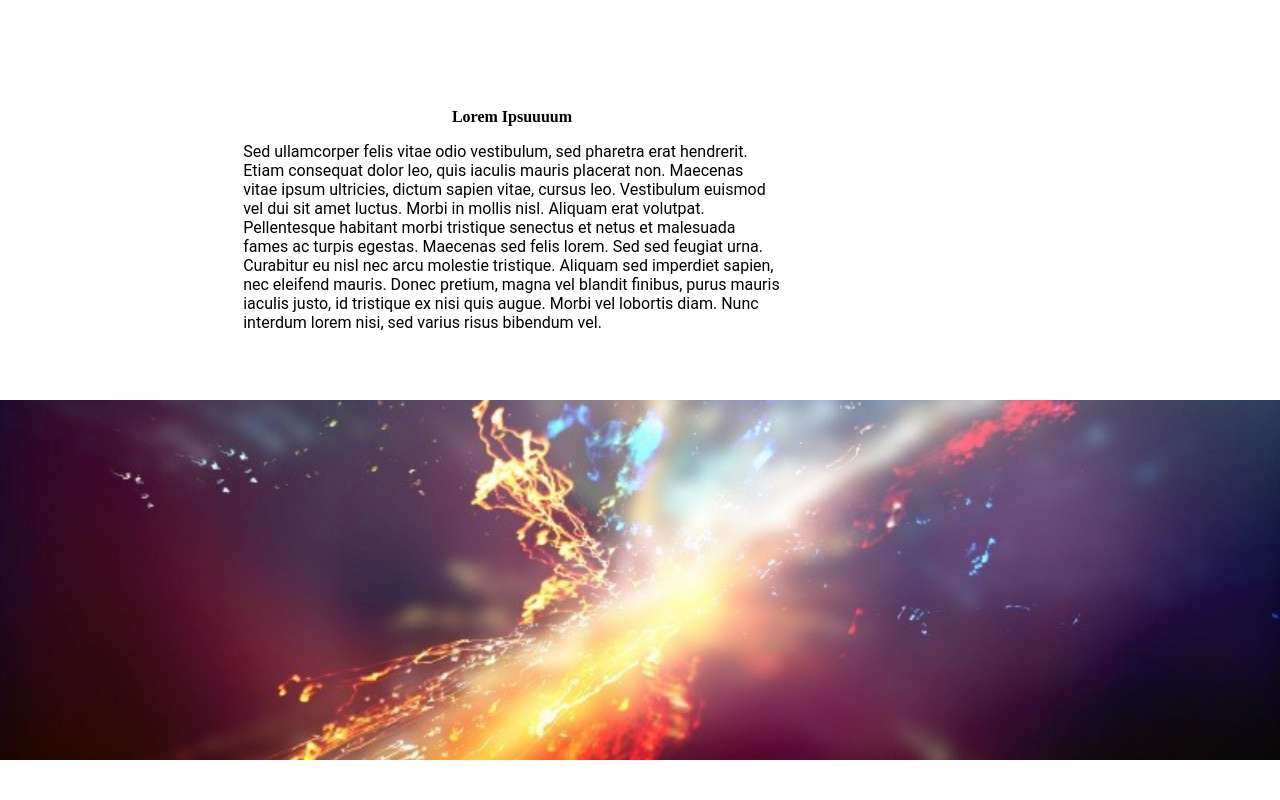
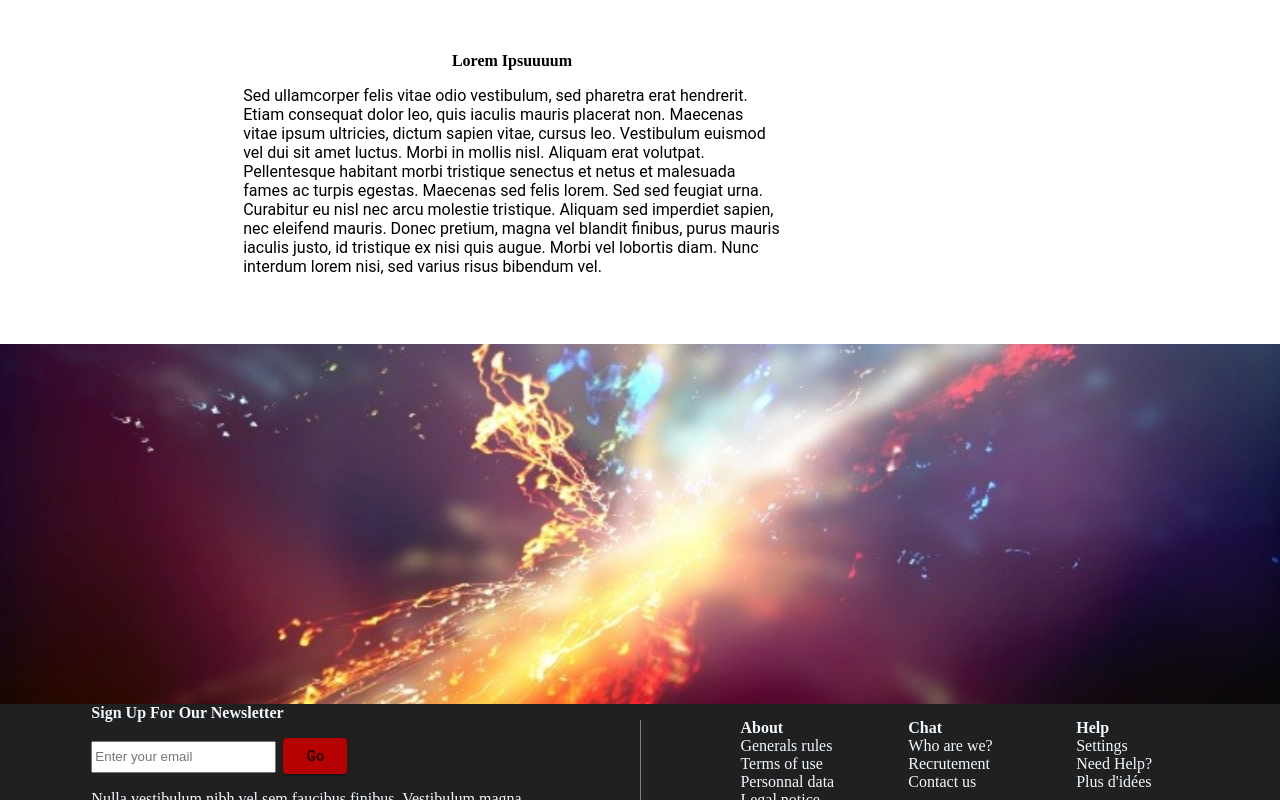
Before and after one commit to vzezzos/chat, an Angular app: page / in a window 1280 px wide. Shown: the part 2000-2800 px from the top of the page. Built offline with nearby package versions, Linux system fonts and the light colour scheme.

Commit message:
footer modifié

```diff
--- a/src/app/app.component.css
+++ b/src/app/app.component.css
@@ -1,12 +1,12 @@
 .container {
-    min-height: 100vh;
+    height: 100vh;
     display: flex;
     flex-direction: column;
     justify-content: flex-start;
 }
 
 .header {
-    height: 15vh;
+    height: 64px;
     width: 100%;
 }
 
@@ -16,5 +16,5 @@
 
 .footer {
     width: 100%;
-    height: 30vh;
+    height: 35vh;
 }
--- a/src/app/app.module.ts
+++ b/src/app/app.module.ts
@@ -6,6 +6,7 @@ import { HomePageComponent } from './home-page/home-page.component';
 import { HeaderComponent } from './header/header.component';
 import { MaterialModule } from './material/material.module';
 import { FooterComponent } from './footer/footer.component';
+import { FormsModule, ReactiveFormsModule } from '@angular/forms';
 
 @NgModule({
   declarations: [
@@ -17,6 +18,8 @@ import { FooterComponent } from './footer/footer.component';
   imports: [
     BrowserModule,
     MaterialModule,
+    ReactiveFormsModule,
+    FormsModule,
   ],
   providers: [],
   bootstrap: [AppComponent]
--- a/src/app/footer/footer.component.css
+++ b/src/app/footer/footer.component.css
@@ -5,23 +5,54 @@
     flex-direction: row;
     justify-content: center;
     align-items: center;
+    color: aliceblue;
+    background-color: rgb(32, 32, 32);
 }
 
-.news-letters {
-    flex: 1;
+.news-letter {
+    flex: 5;
     display: flex;
     flex-direction: column;
-    justify-content: center;
+    justify-content: flex-start;
+    align-items: flex-start;
+}
+
+.news-letter > * {
+    padding-bottom: 1em;
 }
 
 .text {
-    flex: 1;
+    flex: 5;
     display: flex;
     flex-direction: row;
     justify-content: flex-start;
+    align-items: flex-start;
 }
 
+.fake-text {
+    flex: 2;
+    margin-left: 2em;
+
+}
+
+.subtitle {
+    padding-bottom: 1em;
+}
 
 .separateur {
+    flex: 1;
+}
 
+.line-between {
+    width: 1px;
+    height: 80%;
+    background-color: grey;
 }
+
+.form {
+    min-height: 26px;
+}
+.button {
+    background: rgb(182, 2, 2);
+    margin-left: .5em;
+}
--- a/src/app/footer/footer.component.html
+++ b/src/app/footer/footer.component.html
@@ -1,23 +1,44 @@
 
 <div class="container">
-  <div class="news-letters">
-    <span><b>test</b></span>
-    <span class="form"> formulaire à integer</span>
-    <span>Petit texte à rajouter en dessous qui parle de pas grand chose en particuliers</span>
+
+  <div class="text">
+    <div class="separateur"></div>
+    <div class="news-letter">
+      <span class="title"><b>Sign Up For Our Newsletter</b></span>
+      <form>
+        <input type="email" placeholder="Enter your email" [formControl]="newsLetterForm" class="form"/>
+        <button mat-raised-button class="button">Go</button>
+      </form>
+      <span>Nulla vestibulum nibh vel sem faucibus finibus. Vestibulum magna massa, egestas nec tincidunt ut, congue tristique nibh. Suspendisse tellus libero, euismod sit amet tellus quis, gravida suscipit quam.</span>
+    </div>
+    <div class="separateur"></div>
   </div>
-  <div class="separateur"></div>
+
+  <div class="line-between"></div>
+
   <div class="text">
+    <div class="separateur"></div>
     <div class="fake-text">
-      <span><b>test</b></span>
-      <div class="block" *ngFor="let fakeLink of fakeLinks">
-        <span class="title">{{fakeLink}}</span>
+      <span class="subtitle"><b>About</b></span>
+      <div class="block" *ngFor="let fakeLinkAbout of fakeLinksAbout">
+        <span class="lst-item">{{fakeLinkAbout}}</span>
       </div>
     </div>
+
     <div class="fake-text">
-      <span><b>test</b></span>
-      <div class="block" *ngFor="let fakeLink of fakeLinks">
-        <span class="title">{{fakeLink}}</span>
+      <span class="subtitle"><b>Chat</b></span>
+      <div class="block" *ngFor="let fakeLinkChat of fakeLinksChat">
+        <span class="lst-item">{{fakeLinkChat}}</span>
       </div>
     </div>
+
+    <div class="fake-text">
+      <span class="subtitle"><b>Help</b></span>
+      <div class="block" *ngFor="let fakeLinkHelp of fakeLinksHelp">
+        <span class="lst-item">{{fakeLinkHelp}}</span>
+      </div>
+    </div>
+    <div class="separateur"></div>
   </div>
+
 </div>
--- a/src/app/footer/footer.component.ts
+++ b/src/app/footer/footer.component.ts
@@ -1,4 +1,5 @@
 import { Component, OnInit } from '@angular/core';
+import { FormControl } from '@angular/forms';
 
 @Component({
   selector: 'app-footer',
@@ -7,17 +8,31 @@ import { Component, OnInit } from '@angular/core';
 })
 export class FooterComponent implements OnInit {
 
-  fakeLinks: string[]= [];
+  fakeLinksAbout: string[]= [];
+  fakeLinksChat: string[]= [];
+  fakeLinksHelp: string[]= [];
+  newsLetterForm: FormControl;
 
   constructor() {
-    this.fakeLinks = [
-      "Settings",
-      "About chat",
-      "Informations",
-      "Contacts Us",
-      "About Us",
-      'Recrutment',
+    this.fakeLinksAbout = [
+      'Generals rules',
+      'Terms of use',
+      'Personnal data',
+      'Legal notice',
+      'Report abuse',
+      'Cookies'
     ];
+    this.fakeLinksChat = [
+      'Who are we?',
+      'Recrutement',
+      'Contact us'
+    ];
+    this.fakeLinksHelp = [
+      'Settings',
+      'Need Help?',
+      'Plus d\'idées'
+    ];
+    this.newsLetterForm = new FormControl('');
   }
 
   ngOnInit() {
--- a/src/app/header/header.component.css
+++ b/src/app/header/header.component.css
@@ -1,7 +1,10 @@
+mat-toolbar {
+  background: rgb(32, 32, 32) !important;
+  color: aliceblue;
 
+}
 
 .example-icon {
-  font-size: 15px !important;
   display: flex;
   align-items: center;
   justify-content: center;
```
